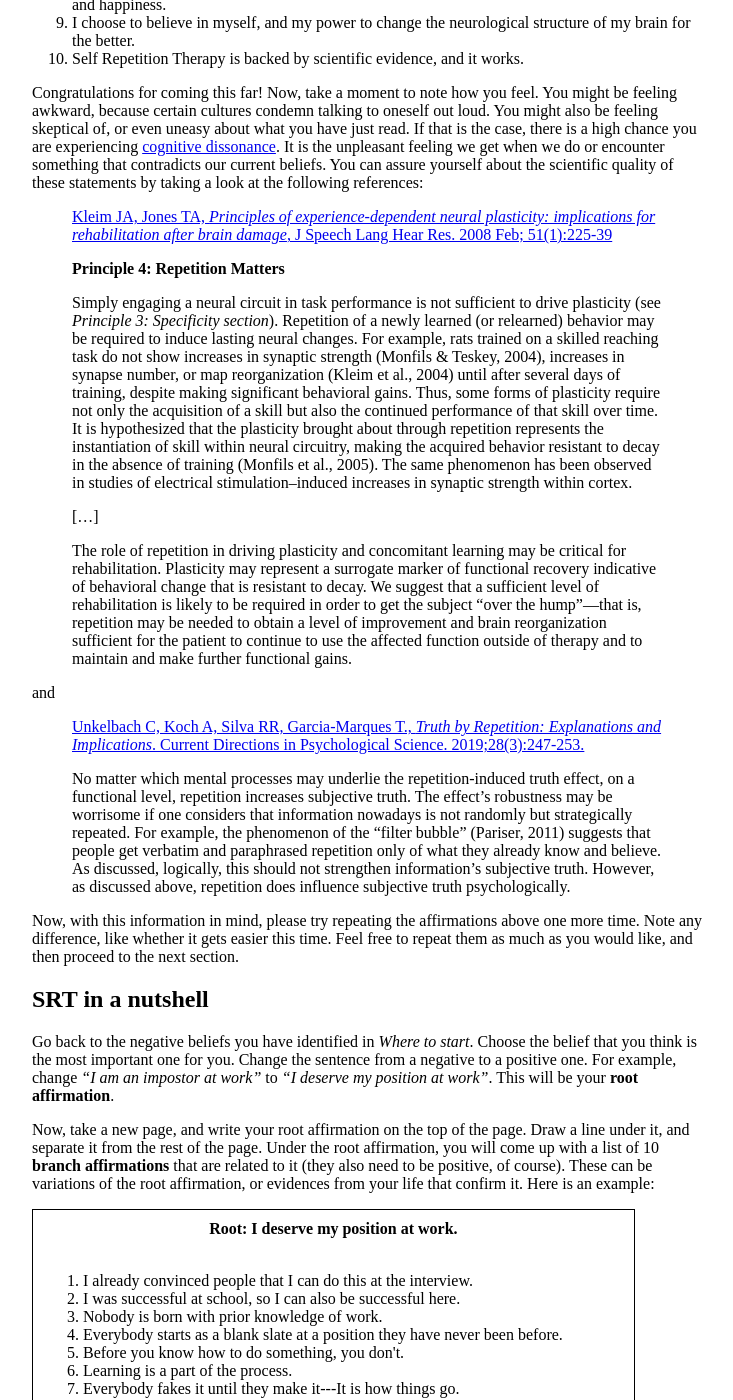
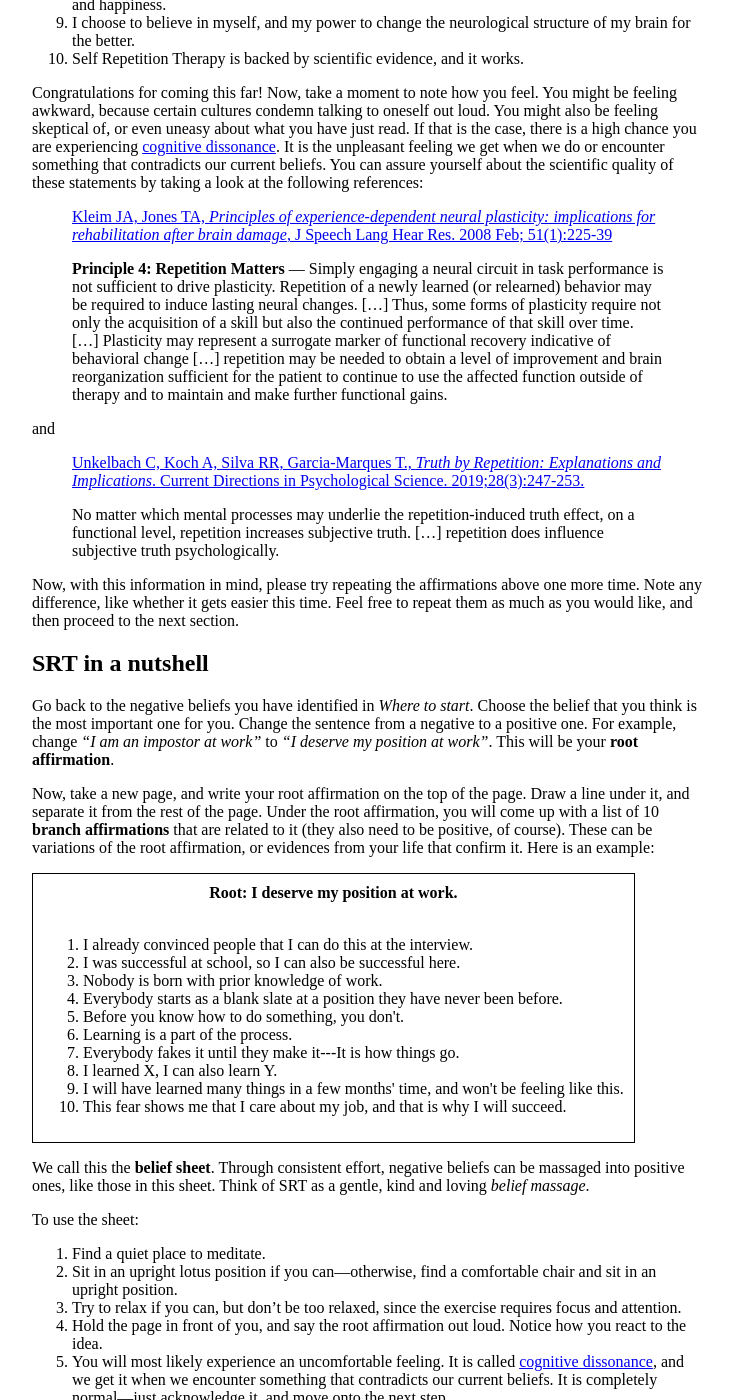
Before and after one commit to seandlg/repetition-works, a Jekyll site: the page built from index.md, in a window 1280 px wide and 1400 px high, scrolled down 1486 px. Shown: the whole window, without its empty margins (8-741 px from the left). Built offline with Jekyll 4.4.1, drawn with Linux system fonts in a browser that asks for light colours.

Commit message:
Made citations shorter

```diff
--- a/index.md
+++ b/index.md
@@ -57,19 +57,13 @@ Congratulations for coming this far! Now, take a moment to note how you feel. Yo
 
 > <a href="https://pubmed.ncbi.nlm.nih.gov/18230848/" target="_blank">Kleim JA, Jones TA, *Principles of experience-dependent neural plasticity: implications for rehabilitation after brain damage*, J Speech Lang Hear Res. 2008 Feb; 51(1):225-39</a>
 >
-> **Principle 4: Repetition Matters**
->
-> Simply engaging a neural circuit in task performance is not sufficient to drive plasticity (see *Principle 3: Specificity section*). Repetition of a newly learned (or relearned) behavior may be required to induce lasting neural changes. For example, rats trained on a skilled reaching task do not show increases in synaptic strength (Monfils & Teskey, 2004), increases in synapse number, or map reorganization (Kleim et al., 2004) until after several days of training, despite making significant behavioral gains. Thus, some forms of plasticity require not only the acquisition of a skill but also the continued performance of that skill over time. It is hypothesized that the plasticity brought about through repetition represents the instantiation of skill within neural circuitry, making the acquired behavior resistant to decay in the absence of training (Monfils et al., 2005). The same phenomenon has been observed in studies of electrical stimulation–induced increases in synaptic strength within cortex.
->
->[...]
->
-> The role of repetition in driving plasticity and concomitant learning may be critical for rehabilitation. Plasticity may represent a surrogate marker of functional recovery indicative of behavioral change that is resistant to decay. We suggest that a sufficient level of rehabilitation is likely to be required in order to get the subject "over the hump"---that is, repetition may be needed to obtain a level of improvement and brain reorganization sufficient for the patient to continue to use the affected function outside of therapy and to maintain and make further functional gains.
+> **Principle 4: Repetition Matters** --- Simply engaging a neural circuit in task performance is not sufficient to drive plasticity. Repetition of a newly learned (or relearned) behavior may be required to induce lasting neural changes. [...] Thus, some forms of plasticity require not only the acquisition of a skill but also the continued performance of that skill over time. [...] Plasticity may represent a surrogate marker of functional recovery indicative of behavioral change [...] repetition may be needed to obtain a level of improvement and brain reorganization sufficient for the patient to continue to use the affected function outside of therapy and to maintain and make further functional gains.
 
 and
 
 > <a href="https://journals.sagepub.com/doi/abs/10.1177/0963721419827854" target="_blank">Unkelbach C, Koch A, Silva RR, Garcia-Marques T., *Truth by Repetition: Explanations and Implications*. Current Directions in Psychological Science. 2019;28(3):247-253.</a>
 >
-> No matter which mental processes may underlie the repetition-induced truth effect, on a functional level, repetition increases subjective truth. The effect's robustness may be worrisome if one considers that information nowadays is not randomly but strategically repeated. For example, the phenomenon of the "filter bubble" (Pariser, 2011) suggests that people get verbatim and paraphrased repetition only of what they already know and believe. As discussed, logically, this should not strengthen information's subjective truth. However, as discussed above, repetition does influence subjective truth psychologically.
+> No matter which mental processes may underlie the repetition-induced truth effect, on a functional level, repetition increases subjective truth. [...] repetition does influence subjective truth psychologically.
 
 <!-- - <a href="https://www.sciencedirect.com/science/article/abs/pii/S0010027716303110" target="_blank">Unkelbach C, Rom SC, *A referential theory of the repetition-induced truth effect*, Cognition 2017 Mar; 160: p110-126</a> -->
 
```
